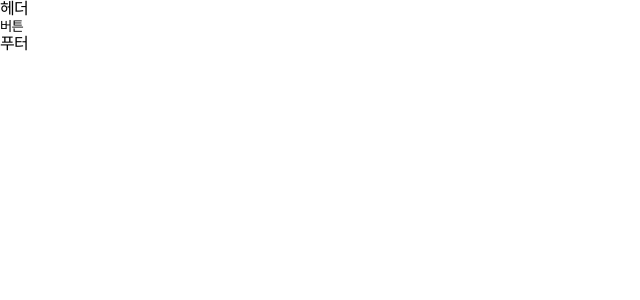
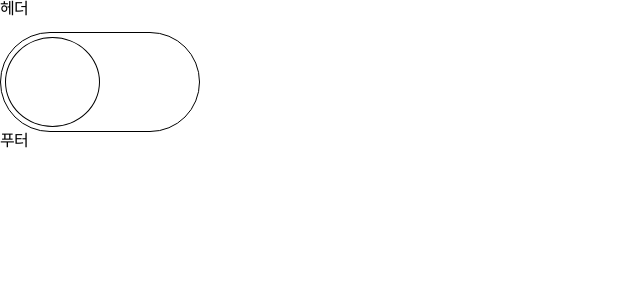
Before and after one commit to yhnb3/reusable_box, a React (Create React App) app: page / in a window 1280 px wide. Shown: the top 300 px of the page, without its empty margins (0-640 px from the left). Built offline with nearby package versions, Linux system fonts and the light colour scheme.

Commit message:
Feat : 토글 만들기

```diff
--- /dev/null
+++ b/src/components/Toggle/Switch/index.tsx
@@ -0,0 +1,19 @@
+import cx from 'classnames'
+
+import styles from './switch.module.scss'
+
+interface IProps {
+  toggle: () => void
+  on: boolean
+}
+
+const Switch = ({ on, toggle }: IProps) => {
+  return (
+    <label style={{ display: 'inline-block' }}>
+      <input onChange={toggle} type='checkbox' checked={on} />
+      <div className={cx(styles.toggleBtn, { [styles.on]: on })} />
+    </label>
+  )
+}
+
+export default Switch
--- /dev/null
+++ b/src/components/Toggle/Switch/switch.module.scss
@@ -0,0 +1,29 @@
+@use '/src/styles/contants/color';
+@use '/src/styles/contants/level';
+
+.toggleBtn {
+  position: relative;
+  width: 200px;
+  height: 100px;
+  padding: 4px;
+  cursor: pointer;
+  border: 1px solid color.$BLACK;
+  border-radius: 50px;
+
+  &::after {
+    position: relative;
+    display: block;
+    width: 50%;
+    height: 100%;
+    content: '';
+    border: 1px solid color.$BLACK;
+    border-radius: 100%;
+    transition: all 0.3s ease-out;
+  }
+
+  &.on {
+    &::after {
+      transform: translate(100%);
+    }
+  }
+}
--- a/src/components/Toggle/index.tsx
+++ b/src/components/Toggle/index.tsx
@@ -1,4 +1,5 @@
 import { createContext, ReactNode, useCallback, useContext, useMemo, useState } from 'react'
+import Switch from './Switch'
 
 interface IProps {
   children: ReactNode
@@ -21,7 +22,7 @@ const Toggle = ({ children }: IProps) => {
   return <ToggleContext.Provider value={value}>{children}</ToggleContext.Provider>
 }
 
-const useToggleContext = () => {
+export const useToggleContext = () => {
   const context = useContext(ToggleContext)
   if (!context) {
     throw new Error('컨텍스트 없어요')
@@ -29,13 +30,9 @@ const useToggleContext = () => {
   return context
 }
 
-const Button = () => {
-  const { toggle } = useToggleContext()
-  return (
-    <button type='button' onClick={toggle}>
-      버튼
-    </button>
-  )
+export const Button = () => {
+  const { on, toggle } = useToggleContext()
+  return <Switch toggle={toggle} on={on} />
 }
 
 Toggle.Button = Button
--- a/src/routes/Home/index.tsx
+++ b/src/routes/Home/index.tsx
@@ -1,4 +1,4 @@
-import { Toggle } from '../../components'
+import { Toggle } from 'components'
 
 const Home = () => {
   return (
--- /dev/null
+++ b/src/styles/contants/_color.scss
@@ -0,0 +1,20 @@
+// Grayscale
+$WHITE: #ffffff;
+$BLACK: #000000;
+$GRAY2: #222222;
+$GRAY3: #333333;
+$GRAY6: #666666;
+$GRAYA: #aaaaaa;
+$GRAYD: #dddddd;
+$GRAYE: #eeeeee;
+
+// Chromatic
+$RED: #ff3b30;
+$ORANGE: #ff9500;
+$YELLOW: #ffcc00;
+$GREEN: #34c759;
+$TEAL: #5ac8fa;
+$BLUE: #007aff;
+$INDIGO: #5856d6;
+$PURPLE: #af52de;
+$PINK: #ff2d55;
--- /dev/null
+++ b/src/styles/contants/_level.scss
@@ -0,0 +1 @@
+$TOGGLE: 1;
--- a/tsconfig.json
+++ b/tsconfig.json
@@ -1,5 +1,6 @@
 {
   "compilerOptions": {
+    "baseUrl": "src",
     "target": "es5",
     "lib": [
       "dom",
```
